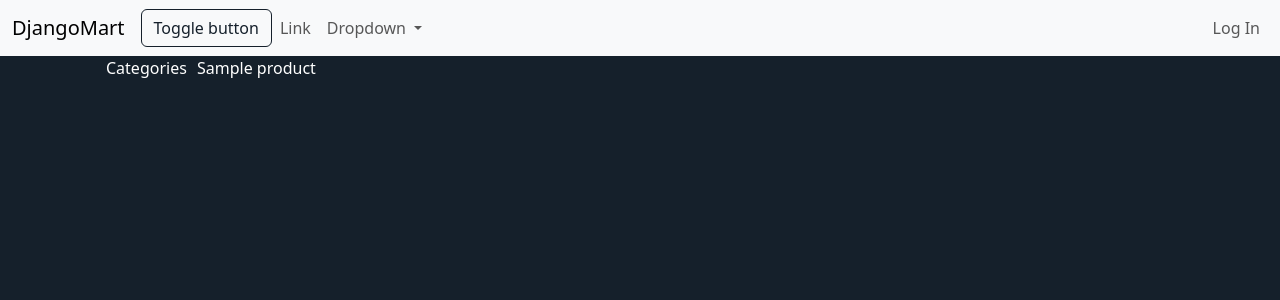
After one commit to popov23cso/FullCycleShop, a Django app: template DjangoMart/DjangoMartApp/templates/DjangoMartApp/category.html in a window 1280 px wide. The commit adds this page. Shown: the top 300 px of the page. Run offline with Django 5.2, Linux system fonts and the light colour scheme; the template is opened without the code that fills it: most values are stand-ins (such as "Sample title", 1, 10 or a date in 2020).

Commit message:
define category in navigation and define its own view

```diff
--- a/DjangoMart/DjangoMartApp/static/DjangoMartApp/styles.css
+++ b/DjangoMart/DjangoMartApp/static/DjangoMartApp/styles.css
@@ -2,3 +2,8 @@ body {
     background-color:rgb(21, 32, 43);
     color: white;
 }
+
+#dark-element {
+    border-color: rgb(21, 32, 43) !important;
+    color: rgb(21, 32, 43) !important;
+}
--- /dev/null
+++ b/DjangoMart/DjangoMartApp/templates/DjangoMartApp/category.html
@@ -0,0 +1,22 @@
+{% extends "DjangoMartApp/layout.html" %}
+
+{% block title %}
+    {{category}}
+{% endblock %}
+
+{% block body %}
+    <div class="container">
+        <div class="container">
+        <div class="row">
+            <div class="col-1">
+                Categories
+            </div>
+            <div class="col">
+                {% for product in top_products %}
+                    {{ product }}
+                {% endfor %}
+            </div>
+        </div>
+        </div>
+    </div>
+{% endblock %}
--- a/DjangoMart/DjangoMartApp/templates/DjangoMartApp/layout.html
+++ b/DjangoMart/DjangoMartApp/templates/DjangoMartApp/layout.html
@@ -15,6 +15,9 @@
         <a class="navbar-brand" href="{% url 'homepage' %}">DjangoMart</a>
         <button class="navbar-toggler" type="button" data-bs-toggle="collapse" data-bs-target="#navbarSupportedContent" aria-controls="navbarSupportedContent" aria-expanded="false" aria-label="Toggle navigation">
           <span class="navbar-toggler-icon"></span>
+        </button>
+        <button type="button" class="btn active" id="dark-element" data-bs-toggle="offcanvas" data-bs-target="#catOffcanvas">
+          Toggle button
         </button>
         <div class="collapse navbar-collapse" id="navbarSupportedContent">
           <ul class="navbar-nav me-auto mb-2 mb-lg-0">
@@ -48,10 +51,22 @@
         </div>
       </div>
     </nav>
+    <div class="offcanvas offcanvas-start" tabindex="-1" id="catOffcanvas">
+      <div class="offcanvas-header">
+        <h5 class="offcanvas-title" id="catOffcanvasLabel">Categories</h5>
+        <button type="button" class="btn-close" data-bs-dismiss="offcanvas" aria-label="Close"></button>
+      </div>
+      <div class="offcanvas-body">
+        {% for category in categories %}
+          <a class="nav-link" href="{% url 'category' category.slug %}">{{ category.title }}</a>
+        {% endfor %}
+      </div>
+    </div>
     <div class="container">
       {% block body %}
       {% endblock %}
     </div>
+
     <script src="https://cdn.jsdelivr.net/npm/bootstrap@5.3.3/dist/js/bootstrap.bundle.min.js" integrity="sha384-YvpcrYf0tY3lHB60NNkmXc5s9fDVZLESaAA55NDzOxhy9GkcIdslK1eN7N6jIeHz" crossorigin="anonymous"></script>
   </body>
 </html>
```
